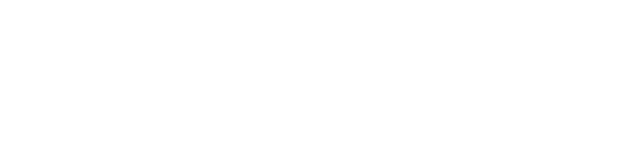
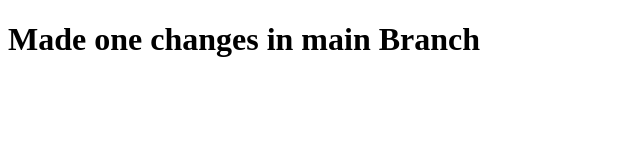
Before and after one commit to MarazinAsfak/TRY-Whole-With-Git-Destop, a plain HTML site: page index.html in a window 1280 px wide. Shown: the whole page, without its empty margins (0-640 px from the left). Drawn offline with Linux system fonts and the light colour scheme.

Commit message:
Add H1 heading to index.html
Insert a simple H1 element into index.html with the text "Made one changes in main Branch". This is a minor content update to the main branch, likely for testing or demonstration purposes.

```diff
--- a/index.html
+++ b/index.html
@@ -8,6 +8,7 @@
 <body>
 
 
+    <h1>Made one changes in main Branch</h1>
 
 
 
```
